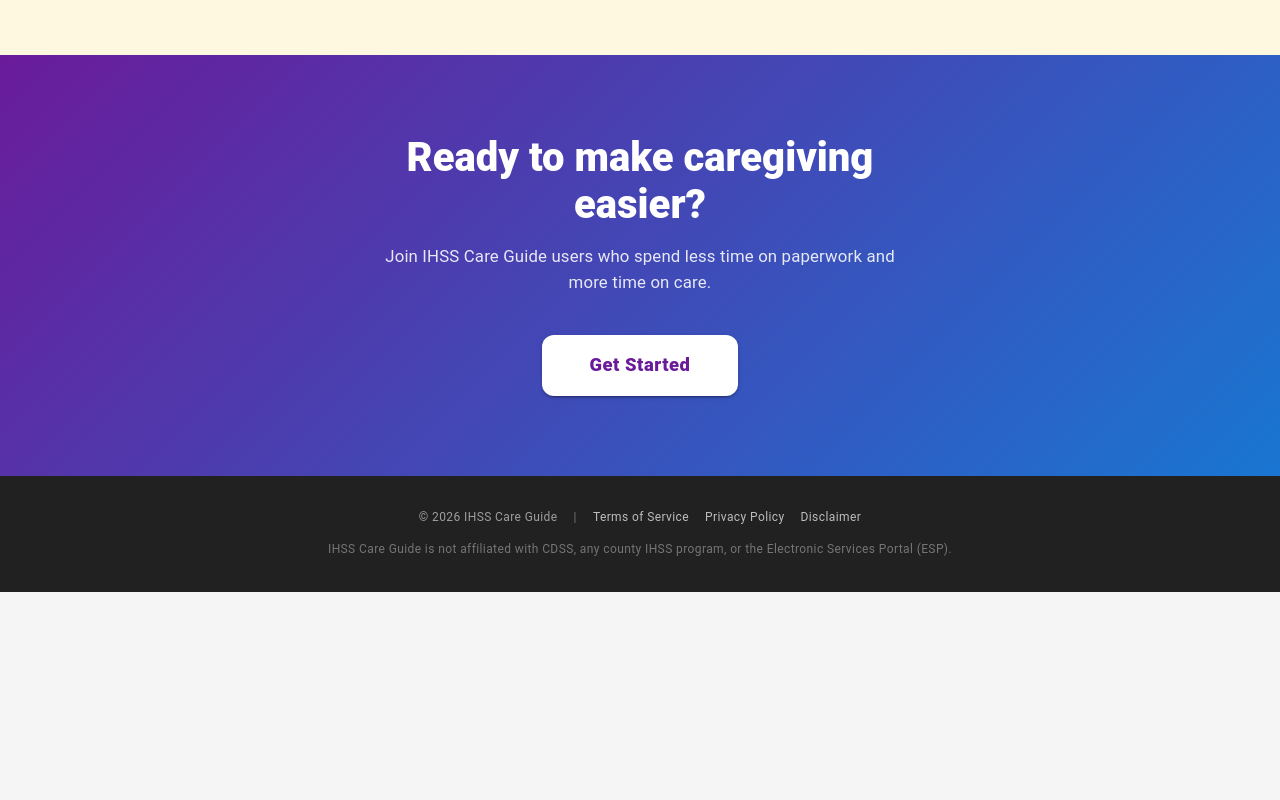
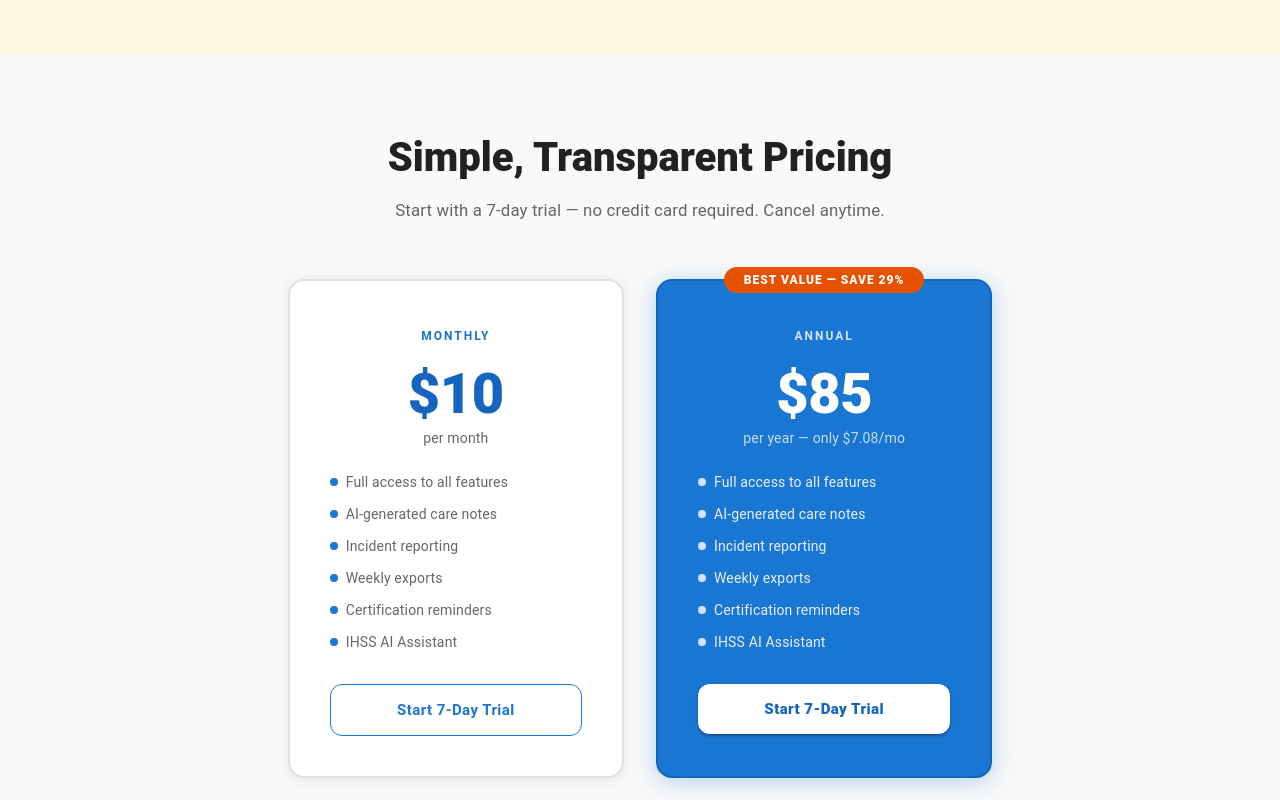
Before and after one commit to jeaninek74/IHSSCareGuide, a React (Vite) app in the folder apps/frontend/: page / in a window 1280 px wide. Shown: the part 2380-3180 px from the top of the page. Before the commit the page ends 2972 px from the top, so only its background shows below. Built offline with nearby package versions, Linux system fonts and the light colour scheme; no server answers.

Commit message:
feat: add pricing section to landing page (0/mo, 5/yr, 7-day trial)

```diff
--- a/apps/frontend/src/pages/Home.tsx
+++ b/apps/frontend/src/pages/Home.tsx
@@ -300,6 +300,143 @@
         </Container>
       </Box>
 
+      {/* PRICING */}
+      <Box sx={{ bgcolor: '#f9f9f9', py: { xs: 8, md: 10 }, px: 2 }}>
+        <Container maxWidth="md">
+          <Typography
+            variant="h3"
+            textAlign="center"
+            fontWeight={800}
+            mb={2}
+            sx={{ fontSize: { xs: '1.9rem', md: '2.5rem' } }}
+          >
+            Simple, Transparent Pricing
+          </Typography>
+          <Typography
+            variant="body1"
+            textAlign="center"
+            color="text.secondary"
+            mb={7}
+            maxWidth={520}
+            mx="auto"
+            fontSize="1.05rem"
+          >
+            Start with a 7-day trial — no credit card required. Cancel anytime.
+          </Typography>
+          <Grid container spacing={4} justifyContent="center">
+            {/* MONTHLY */}
+            <Grid item xs={12} sm={6} md={5}>
+              <Box
+                sx={{
+                  bgcolor: 'white',
+                  borderRadius: 4,
+                  p: 5,
+                  height: '100%',
+                  boxShadow: '0 2px 16px rgba(0,0,0,0.08)',
+                  border: '2px solid #e0e0e0',
+                  display: 'flex',
+                  flexDirection: 'column',
+                  alignItems: 'center',
+                  textAlign: 'center',
+                }}
+              >
+                <Typography variant="overline" sx={{ color: '#1976d2', fontWeight: 700, letterSpacing: 2 }}>
+                  Monthly
+                </Typography>
+                <Typography variant="h2" fontWeight={900} sx={{ mt: 1, mb: 0, color: '#1565c0', fontSize: { xs: '3rem', md: '3.5rem' } }}>
+                  $10
+                </Typography>
+                <Typography variant="body2" color="text.secondary" mb={3}>
+                  per month
+                </Typography>
+                <Stack spacing={1.5} mb={4} width="100%" alignItems="flex-start">
+                  {['Full access to all features', 'AI-generated care notes', 'Incident reporting', 'Weekly exports', 'Certification reminders', 'IHSS AI Assistant'].map(f => (
+                    <Box key={f} sx={{ display: 'flex', alignItems: 'center', gap: 1 }}>
+                      <Box sx={{ width: 8, height: 8, borderRadius: '50%', bgcolor: '#1976d2', flexShrink: 0 }} />
+                      <Typography variant="body2" color="text.secondary">{f}</Typography>
+                    </Box>
+                  ))}
+                </Stack>
+                {!isAuthenticated && (
+                  <Button
+                    variant="outlined"
+                    size="large"
+                    fullWidth
+                    onClick={() => navigate('/register')}
+                    sx={{ borderColor: '#1976d2', color: '#1976d2', fontWeight: 700, borderRadius: 3, py: 1.5, '&:hover': { bgcolor: '#e3f2fd' } }}
+                  >
+                    Start 7-Day Trial
+                  </Button>
+                )}
+              </Box>
+            </Grid>
+            {/* ANNUAL */}
+            <Grid item xs={12} sm={6} md={5}>
+              <Box
+                sx={{
+                  bgcolor: '#1976d2',
+                  borderRadius: 4,
+                  p: 5,
+                  height: '100%',
+                  boxShadow: '0 4px 24px rgba(25,118,210,0.3)',
+                  border: '2px solid #1565c0',
+                  display: 'flex',
+                  flexDirection: 'column',
+                  alignItems: 'center',
+                  textAlign: 'center',
+                  position: 'relative',
+                }}
+              >
+                <Box
+                  sx={{
+                    position: 'absolute',
+                    top: -14,
+                    bgcolor: '#e65100',
+                    color: 'white',
+                    px: 2.5,
+                    py: 0.5,
+                    borderRadius: 10,
+                    fontSize: '0.75rem',
+                    fontWeight: 800,
+                    letterSpacing: 1,
+                  }}
+                >
+                  BEST VALUE — SAVE 29%
+                </Box>
+                <Typography variant="overline" sx={{ color: 'rgba(255,255,255,0.8)', fontWeight: 700, letterSpacing: 2 }}>
+                  Annual
+                </Typography>
+                <Typography variant="h2" fontWeight={900} sx={{ mt: 1, mb: 0, color: 'white', fontSize: { xs: '3rem', md: '3.5rem' } }}>
+                  $85
+                </Typography>
+                <Typography variant="body2" sx={{ color: 'rgba(255,255,255,0.75)' }} mb={3}>
+                  per year — only $7.08/mo
+                </Typography>
+                <Stack spacing={1.5} mb={4} width="100%" alignItems="flex-start">
+                  {['Full access to all features', 'AI-generated care notes', 'Incident reporting', 'Weekly exports', 'Certification reminders', 'IHSS AI Assistant'].map(f => (
+                    <Box key={f} sx={{ display: 'flex', alignItems: 'center', gap: 1 }}>
+                      <Box sx={{ width: 8, height: 8, borderRadius: '50%', bgcolor: 'rgba(255,255,255,0.8)', flexShrink: 0 }} />
+                      <Typography variant="body2" sx={{ color: 'rgba(255,255,255,0.9)' }}>{f}</Typography>
+                    </Box>
+                  ))}
+                </Stack>
+                {!isAuthenticated && (
+                  <Button
+                    variant="contained"
+                    size="large"
+                    fullWidth
+                    onClick={() => navigate('/register')}
+                    sx={{ bgcolor: 'white', color: '#1565c0', fontWeight: 800, borderRadius: 3, py: 1.5, '&:hover': { bgcolor: '#e3f2fd' } }}
+                  >
+                    Start 7-Day Trial
+                  </Button>
+                )}
+              </Box>
+            </Grid>
+          </Grid>
+        </Container>
+      </Box>
+
       {/* FINAL CTA */}
       {!isAuthenticated && (
         <Box
```
